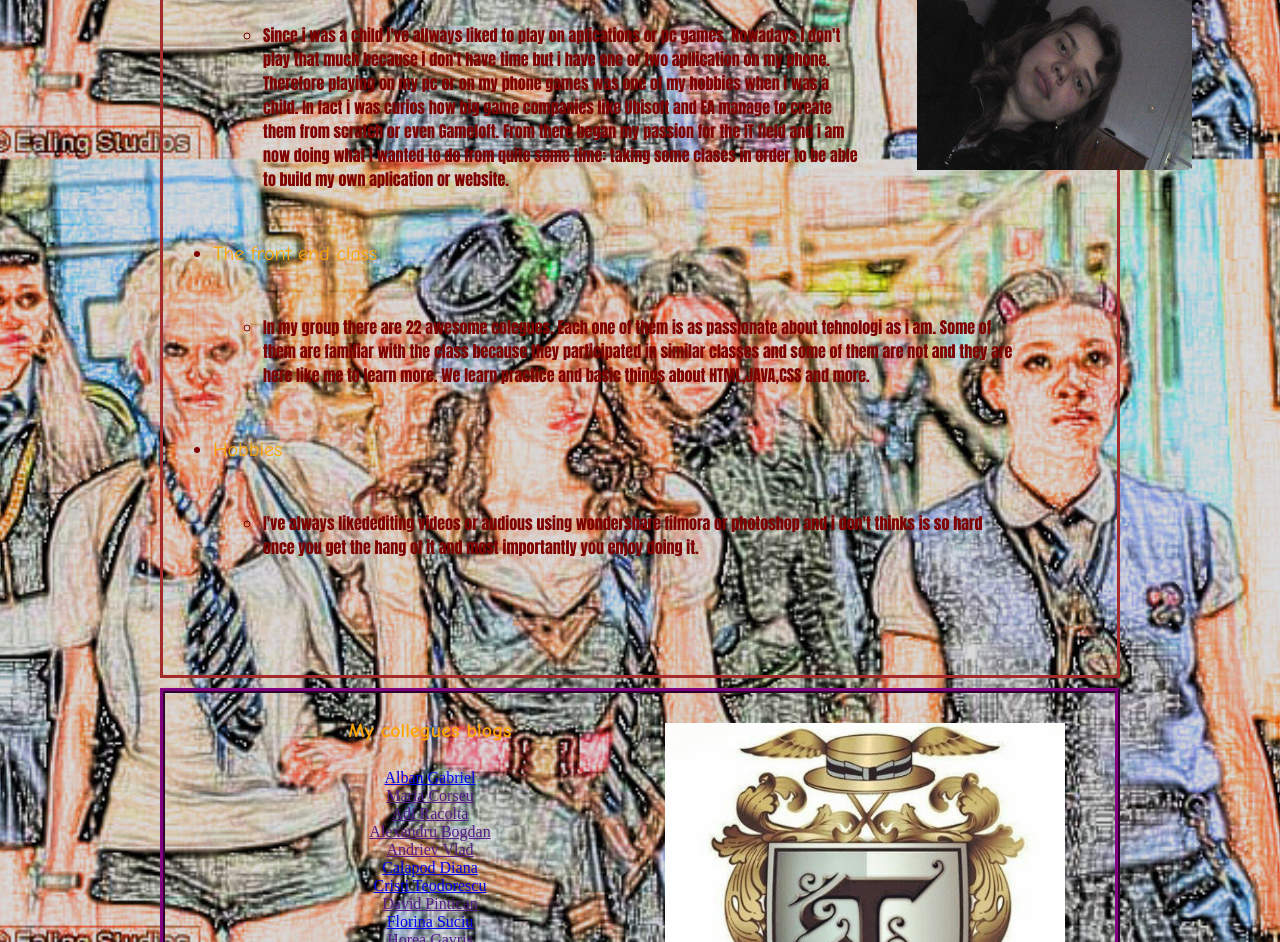
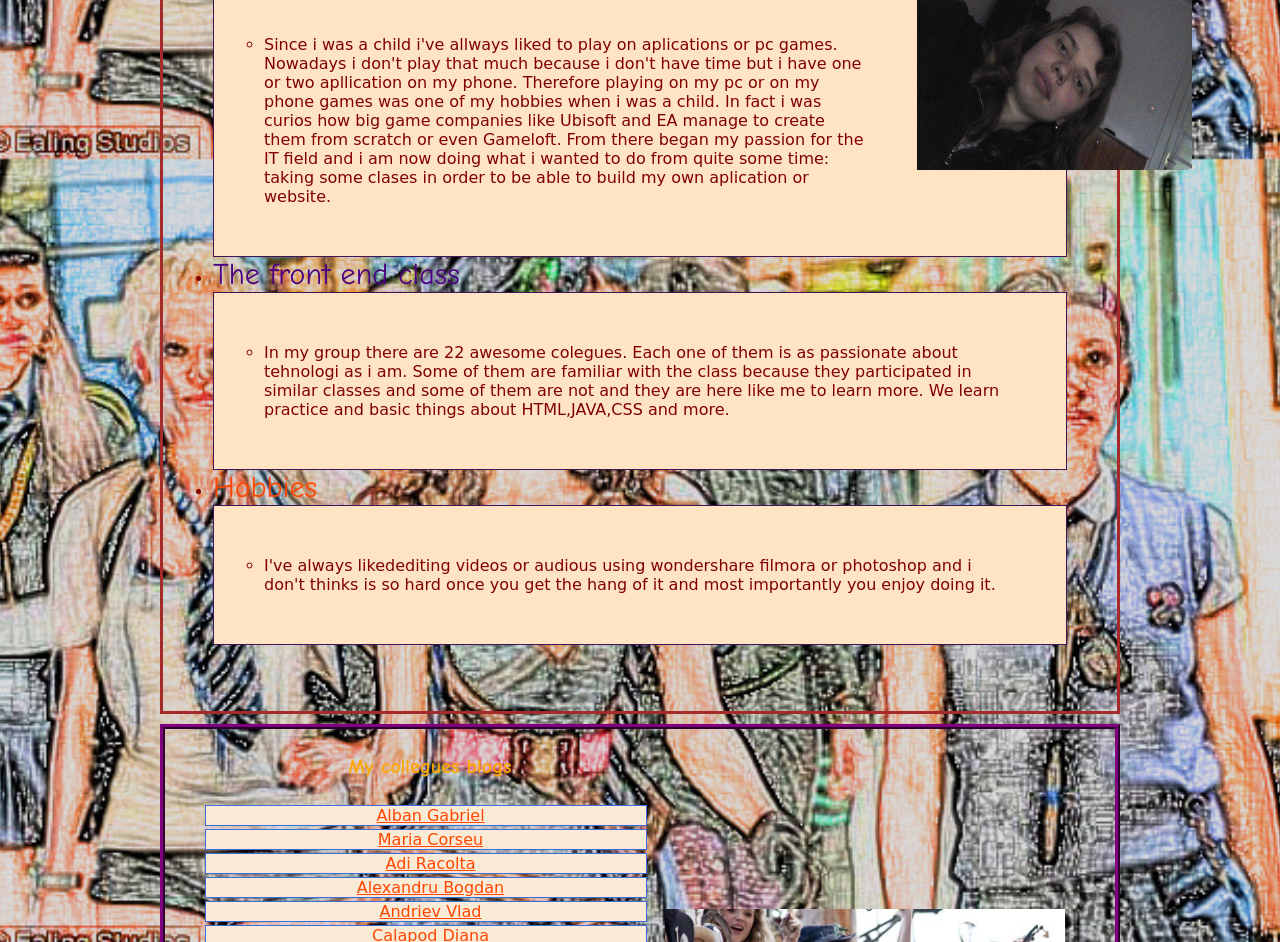
Before and after one commit to EmmaAle/cursuri-front-end-4, a plain HTML site: page Curs2-HTML-Intro/Teme/Tema 2/Tema_curs2.html in a window 1280 px wide. Shown: the part 641-1583 px from the top of the page. Drawn offline with Linux system fonts and the light colour scheme.

Commit message:
new commit

```diff
--- a/Curs2-HTML-Intro/Teme/Tema 2/Tema_curs2.html
+++ b/Curs2-HTML-Intro/Teme/Tema 2/Tema_curs2.html
@@ -20,7 +20,7 @@
             <div class="navbar">
              <ul>
                  <li><a id="aboutme">About me</li></a>
-                    <ul>
+                    <ul class="content">
                         <li><a>Since i was a child i've allways liked to play on aplications
                             or pc games. Nowadays i don't play that much because i don't have
                             time but i have one or two apllication on my phone. Therefore playing
@@ -33,7 +33,7 @@
                         </li></a>
                     </ul>
                  <li><a id="frontend">The front end class</li></a>
-                     <ul>
+                     <ul class="content">
                          <li><a>
                                 In my group there are 22 awesome colegues. Each one of them is
                                 as passionate about tehnologi as i am. Some of them are familiar
@@ -43,18 +43,18 @@
                          </li></a>
                      </ul>
                  <li><a id="hobbies">Hobbies</li></a>
-                     <ul><a>
-                          <li>I've always likedediting videos or audious using wondershare filmora
+                     <ul class="content">
+                          <li><a>I've always likedediting videos or audious using wondershare filmora
                             or photoshop and i don't thinks is so hard once you
                             get the hang of it and most importantly you enjoy doing it.
-                          </li>
-                     </ul></a>
+                          </li></a>
+                     </ul>
              </ul>
             </div>
               <div class="blog-roll">
-                <img id="badge" src="img/Badge.jpg" alt="badge">
+                <img id="badge" src="img/Group.jpg" alt="group">
                 <h4>My collegues blogs</h4>
-                 <ul>
+                 <ul class="content2">
                      <ol><a href="http://cursuri-albangabriel42247231.codeanyapp.com/Blog-html/index.html">Alban Gabriel</a></ol>
                      <ol><a href="">Maria Corseu</a></ol>
                      <ol><a href="">Adi Racolta</a></ol>
--- a/Curs2-HTML-Intro/Teme/Tema 2/style.css
+++ b/Curs2-HTML-Intro/Teme/Tema 2/style.css
@@ -28,8 +28,9 @@ header{
  }
 
  ul li{
-   font-family: Impact;
+   font-family: cursive;
    color: maroon;
+
 
  }
  .navbar{
@@ -68,8 +69,8 @@ main span{
 header span{
   float: right;
   padding-right: 180px;
+}
 
-}
 .blog-roll h4{
   padding-left: 80px;
   font-family: Comic Sans Ms;
@@ -93,21 +94,37 @@ header span{
 }
 #badge{
  width: 400px;
- padding-top: 30px;
+ padding-top: 180px;
  padding-right: 50px;
 }
 #aboutme{
   font-family: Comic Sans Ms;
-  font-size: 20px;
-  color: orange;
+  font-size: 30px;
+  color: #000080;
 }
 #frontend{
   font-family: Comic Sans Ms;
-  font-size: 20px;
-  color: orange;
+  font-size: 30px;
+  color: #4B0082;
 }
 #hobbies{
   font-family: Comic Sans Ms;
-  font-size: 20px;
-  color: orange;
+  font-size: 30px;
+  color:#FF4500;
 }
+.content{
+  border: 1px solid rgb(61, 21, 88);
+  border-style: groove;
+  background-color: bisque;
+}
+.content2 ol {
+  border: 1px solid #4169E1;
+  background-color: antiquewhite;
+  margin-bottom: 3px;
+  width: 400px;
+  font-family: cursive;
+  text-decoration-color: #FF4500;
+}
+.content2 a{
+  color: #FF4500;
+}
```
Also changed, not shown: Curs2-HTML-Intro/Teme/Tema 2/img/Group.jpg (added).
